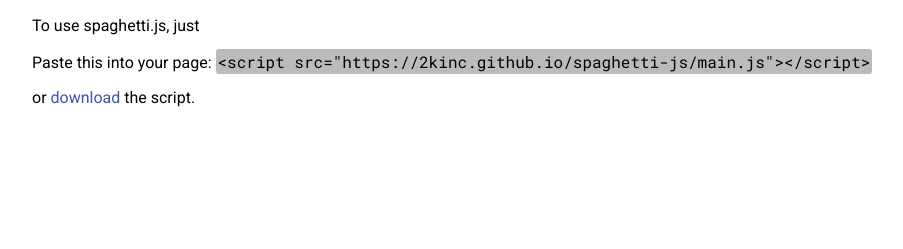
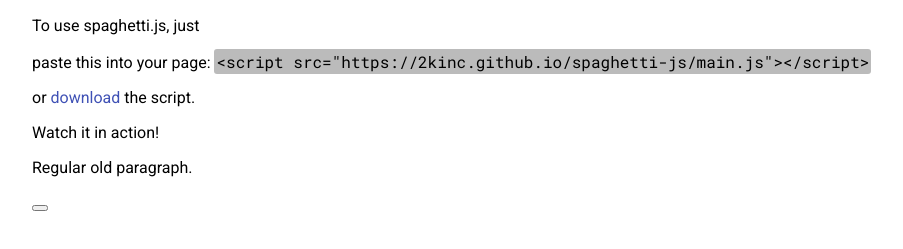
Before and after one commit to 2kinc/spaghetti, a plain HTML site: page index.html in a window 1280 px wide. Shown: the part 463-712 px from the top of the page, without its empty margins (8-911 px from the left). Drawn offline with Linux system fonts and the light colour scheme.

Commit message:
Update index.html

```diff
--- a/index.html
+++ b/index.html
@@ -2,7 +2,7 @@
 <html lang="en" dir="ltr">
     <head>
         <meta charset="utf-8">
-        <title>spaghetti.js by 2K inc.</title>
+        <title>SPAGHETTI!</title>
         <link href="https://fonts.googleapis.com/css?family=Roboto|Roboto+Mono" rel="stylesheet">
         <link rel="stylesheet" href="style.css">
     </head>
@@ -19,8 +19,10 @@
         </ul>
         <h2>Get started</h2>
         <p>To use spaghetti.js, just </p>
-        <p>Paste this into your page: <code>&lt;script src="https://2kinc.github.io/spaghetti-js/main.js"&gt;&lt;/script&gt;</code></p>
+        <p>paste this into your page: <code>&lt;script src="https://2kinc.github.io/spaghetti-js/main.js"&gt;&lt;/script&gt;</code></p>
         <p>or <a href="main.js" download>download</a> the script. </p>
+        <p>Watch it in action!</p>
+        <p id="actn-p">Regular old paragraph.</p><button id="actn-btn"></button>
         <script src="main.js" charset="utf-8"></script>
         <script src="index.js"></script>
     </body>
```
